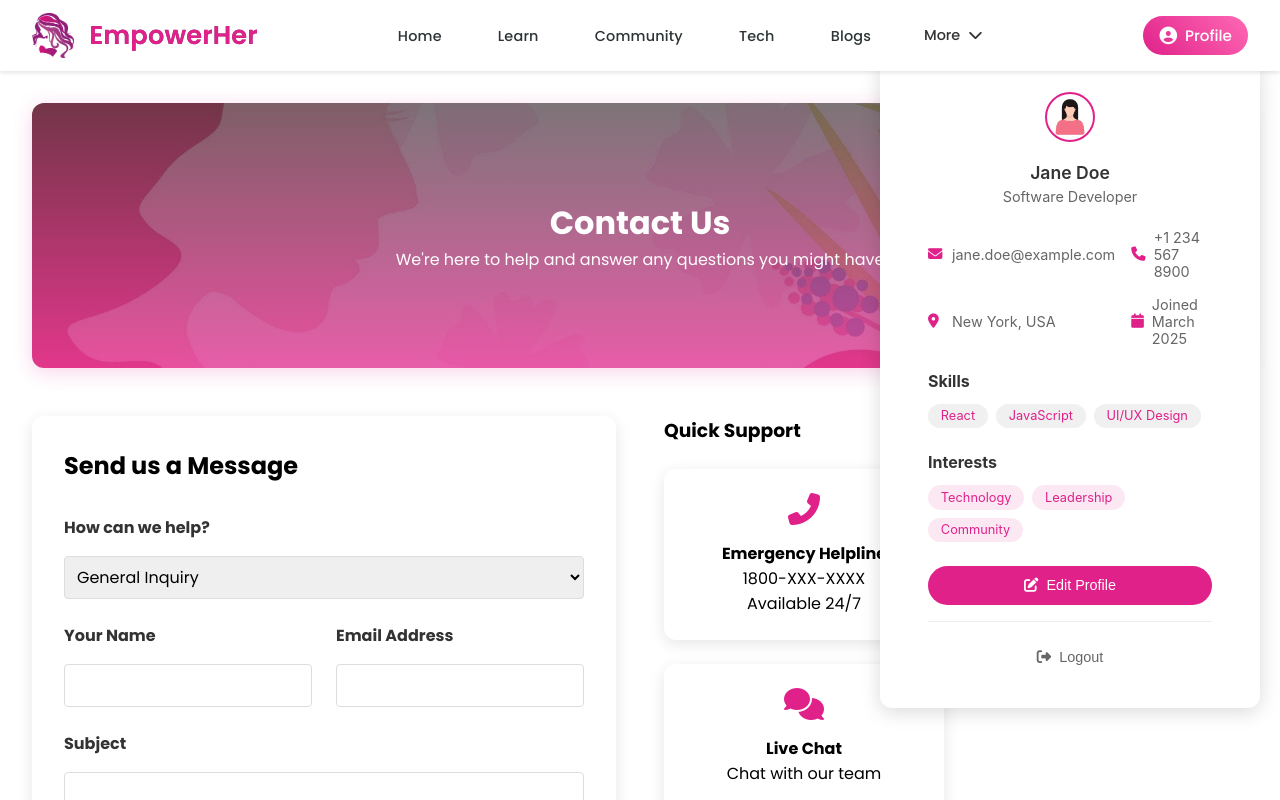
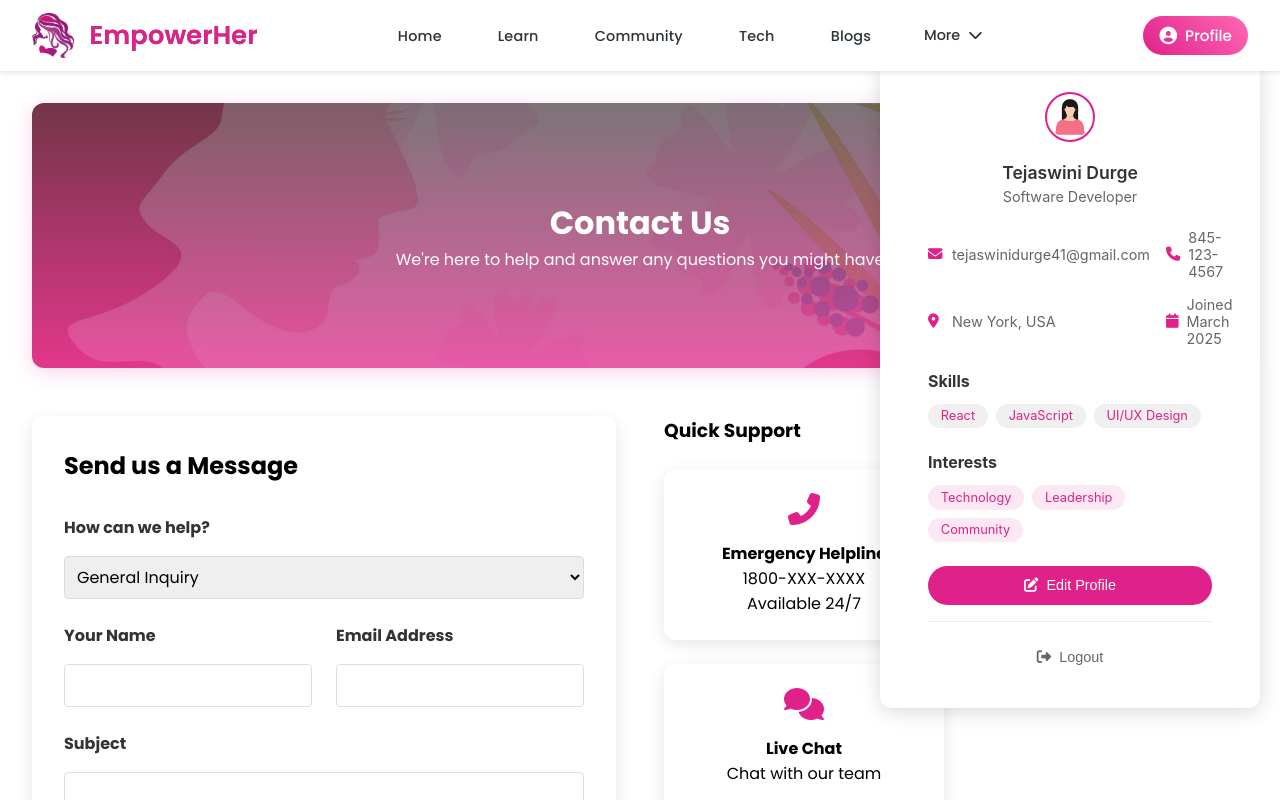
Before and after one commit to Tejaswini-41/deploy_Shecodes, a React (Vite) app in the folder client/: page /dashboard/contact in a window 1280 px wide. Both pictures are taken after a click on the button "Profile". Shown: the top 800 px of the page. Built offline with nearby package versions, Linux system fonts and the light colour scheme.

Commit message:
blog profile

```diff
--- a/client/src/components/ProfileModal/ProfileModal.jsx
+++ b/client/src/components/ProfileModal/ProfileModal.jsx
@@ -3,14 +3,14 @@ import './ProfileModal.css';
 
 const ProfileModal = ({ isOpen, onClose }) => {
   const defaultUser = {
-    name: 'Jane Doe',
-    email: 'jane.doe@example.com',
+    name: 'Tejaswini Durge',
+    email: 'tejaswinidurge41@gmail.com',
     avatar: '/Images/P1.png',
     role: 'Active Member',
     joinDate: new Date().toLocaleDateString('en-US', { month: 'long', year: 'numeric' }),
     interests: ['Technology', 'Leadership', 'Community'],
     location: 'New York, USA',
-    phone: '+1 234 567 8900',
+    phone: '845-123-4567',
     occupation: 'Software Developer',
     skills: ['React', 'JavaScript', 'UI/UX Design']
   };
```
